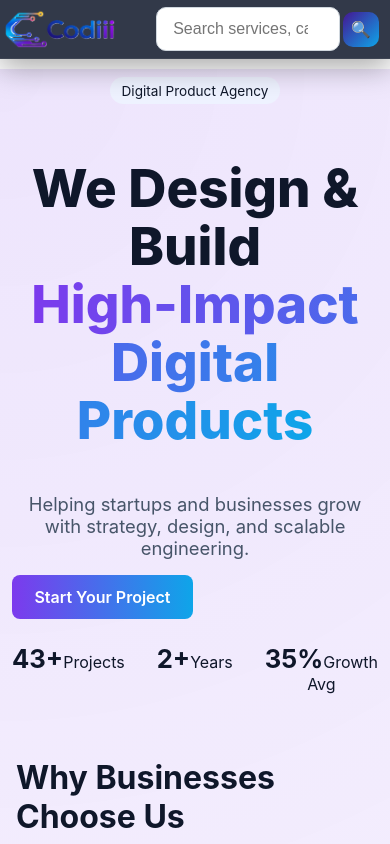
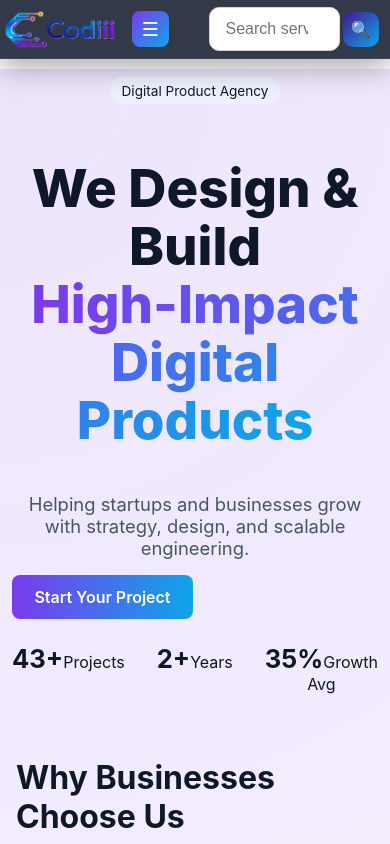
Before and after one commit to gopalbadgujar/CodiiiTech, an Angular app: page / in a window 390 px wide. Shown: the top 844 px of the page. Built offline with nearby package versions, Linux system fonts and the light colour scheme.

Commit message:
Header Improvement

```diff
--- a/src/app/components/header/header.component.css
+++ b/src/app/components/header/header.component.css
@@ -66,6 +66,9 @@
 
 @media (max-width:880px) {
 
+      .mobile-toggle {
+        display: block;   /* 🔥 SHOW BUTTON */
+    }
     .nav {
         position: absolute;
         left: 0;
```
Also changed, not shown: 1 other file (tests, documents, lock files or other folders).
